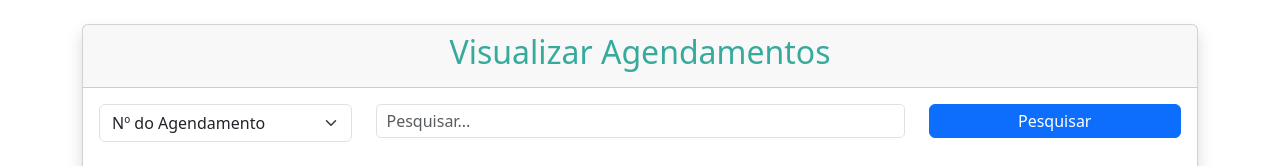
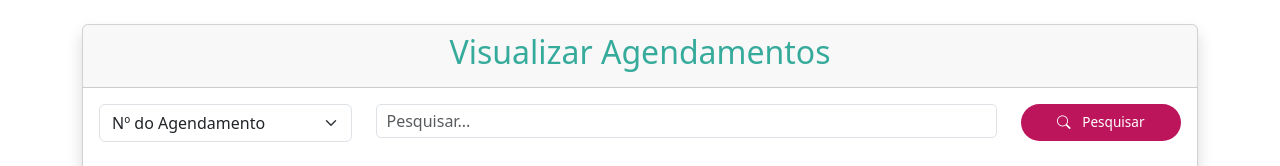
Before and after one commit to victorramosj/MinicursoDjango, a Django app: template Fisiomais/backend/app/core/templates/agendamentos/visualizar_agendamentos.html in a window 1280 px wide. Shown: the part 106-272 px from the top of the page. Run offline with Django 5.2, Linux system fonts and the light colour scheme; the template is opened without the code that fills it: values that come from a table or form of the project are taken from there, others are empty.

Commit message:
interface melhorada

```diff
--- a/Fisiomais/backend/app/core/templates/agendamentos/visualizar_agendamentos.html
+++ b/Fisiomais/backend/app/core/templates/agendamentos/visualizar_agendamentos.html
@@ -17,13 +17,16 @@
                         <option value="clinica" {% if pesquisa_tipo == 'clinica' %}selected{% endif %}>Clínica</option>
                     </select>
                 </div>
-                <div class="col-md-6">
+                <div class="col-md-7">
                     <input type="text" class="form-control py-1" name="pesquisa_valor" value="{{ pesquisa_valor }}"
                         placeholder="Pesquisar...">
                 </div>
-                <div class="col-md-3">
-                    <button type="submit" class="btn btn-primary py-1 w-100">Pesquisar</button>
+                <div class="col-md-2">
+                    <button type="submit" class="btn btn-signup py-2 w-100">
+                        <i class="bi bi-search me-2 "></i> Pesquisar
+                    </button>
                 </div>
+
             </form>
 
             <table class="table table-striped table-bordered">
@@ -62,7 +65,7 @@
                         <td>{{ agendamento.status }}</td>
                         <td>
                             <a href="{% url 'detalhes_agendamento' agendamento.id %}" class="btn btn-info btn-sm">
-                                <i class="bi bi-info-circle"></i>
+                                <i class="bi bi-info-circle "></i>
                             </a>
                             {% if request.session.role == "admin" or request.session.role == "colaborador" %}
 
```
Also changed, not shown: Fisiomais/backend/app/core/views.py (+7 -7 lines).
